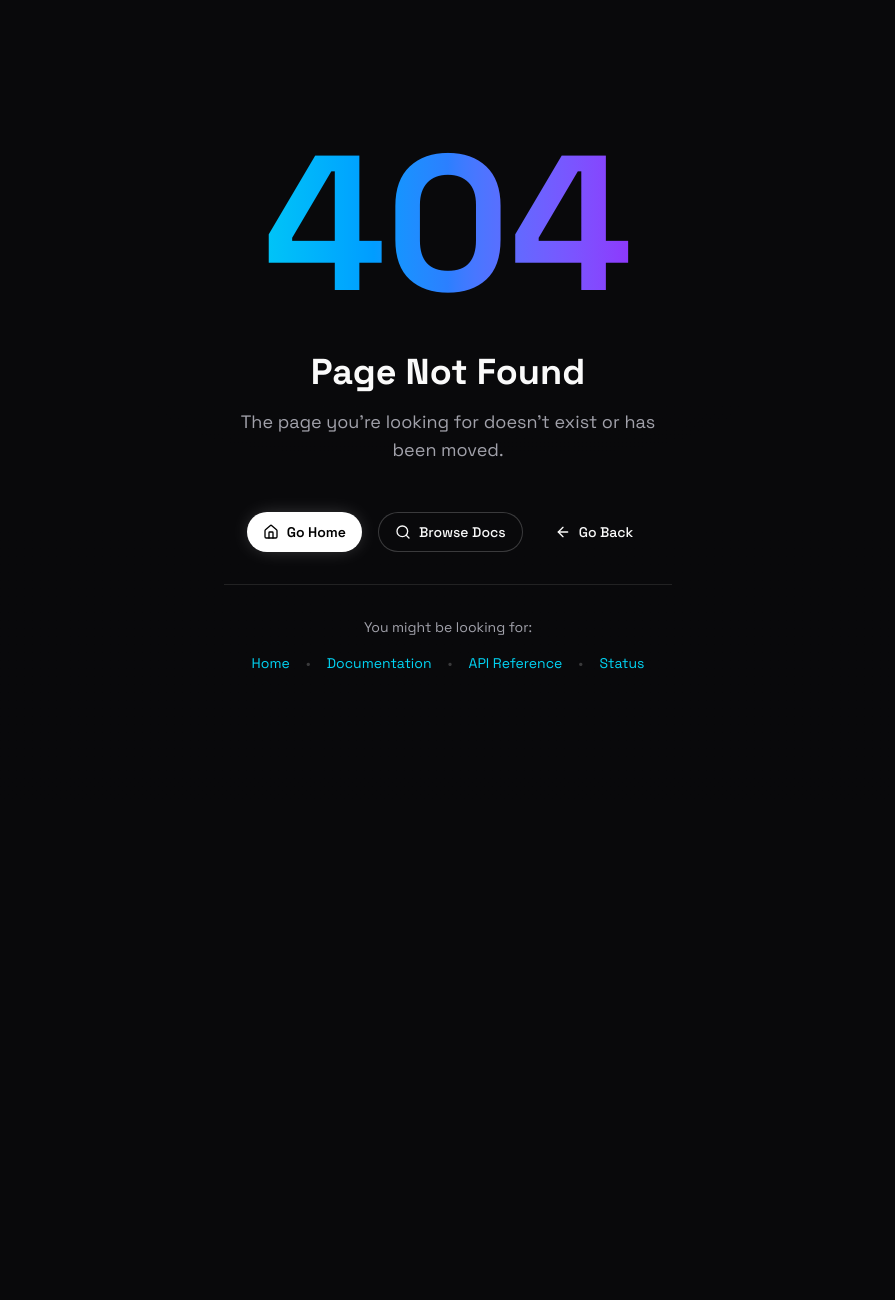
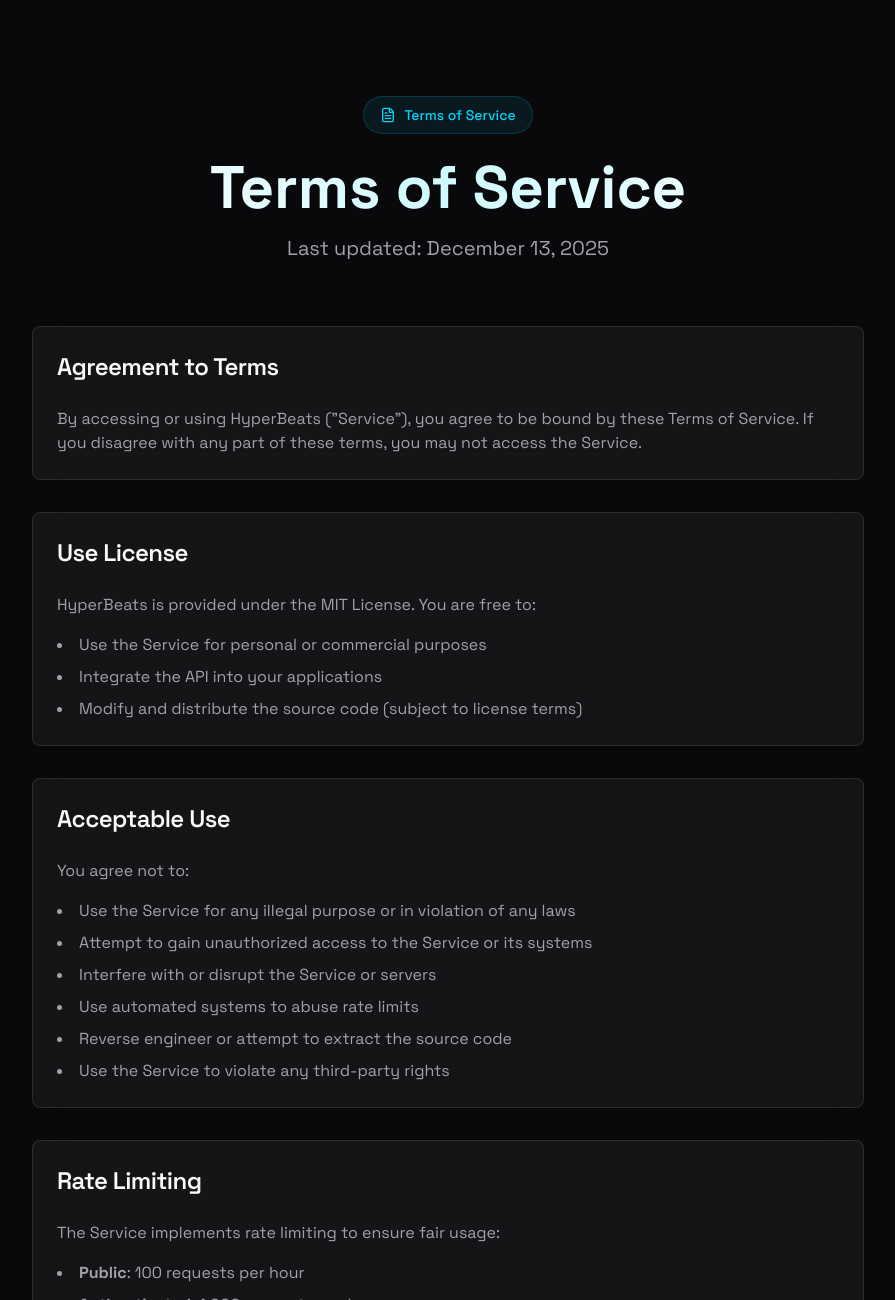
Before and after one commit to Hyperkit-Labs/hyperbeats, a Next.js app in the folder frontend/: page /terms in a window 1280 px wide. Before the commit this address had no page. Shown: the top 1300 px of the page, without its empty margins (192-1087 px from the left). Before the commit the page ends 800 px from the top, so only its background shows below. Built offline with nearby package versions, Linux system fonts and the light colour scheme.

Commit message:
chore: update terms in app

```diff
--- /dev/null
+++ b/frontend/src/app/terms/page.tsx
@@ -0,0 +1,219 @@
+"use client";
+
+import * as React from "react";
+import { Card, CardContent, CardDescription, CardHeader, CardTitle } from "@/components/ui/card";
+import { FileText } from "lucide-react";
+import { motion } from "framer-motion";
+
+export default function TermsPage() {
+  return (
+    <div className="min-h-screen bg-gradient-to-b from-background via-background to-background/50">
+      <div className="max-w-4xl mx-auto px-4 sm:px-6 lg:px-8 py-24">
+        <motion.div
+          initial={{ opacity: 0, y: 20 }}
+          animate={{ opacity: 1, y: 0 }}
+          className="text-center mb-16"
+        >
+          <div className="inline-flex items-center gap-2 px-4 py-2 rounded-full bg-cyan-500/10 border border-cyan-500/20 mb-6">
+            <FileText className="w-4 h-4 text-cyan-400" />
+            <span className="text-sm text-cyan-400 font-medium">Terms of Service</span>
+          </div>
+          <h1 className="text-5xl md:text-6xl font-bold mb-4 bg-clip-text text-transparent bg-gradient-to-r from-white via-cyan-100 to-white">
+            Terms of Service
+          </h1>
+          <p className="text-xl text-muted-foreground max-w-2xl mx-auto">
+            Last updated: December 13, 2025
+          </p>
+        </motion.div>
+
+        <div className="space-y-8">
+          <Card className="bg-white/5 border-white/10 backdrop-blur-xl">
+            <CardHeader>
+              <CardTitle className="text-2xl">Agreement to Terms</CardTitle>
+            </CardHeader>
+            <CardContent className="space-y-4 text-muted-foreground">
+              <p>
+                By accessing or using HyperBeats ("Service"), you agree to be bound by these Terms of Service. If you
+                disagree with any part of these terms, you may not access the Service.
+              </p>
+            </CardContent>
+          </Card>
+
+          <Card className="bg-white/5 border-white/10 backdrop-blur-xl">
+            <CardHeader>
+              <CardTitle className="text-2xl">Use License</CardTitle>
+            </CardHeader>
+            <CardContent className="space-y-4 text-muted-foreground">
+              <p>
+                HyperBeats is provided under the MIT License. You are free to:
+              </p>
+              <ul className="list-disc list-inside space-y-2">
+                <li>Use the Service for personal or commercial purposes</li>
+                <li>Integrate the API into your applications</li>
+                <li>Modify and distribute the source code (subject to license terms)</li>
+              </ul>
+            </CardContent>
+          </Card>
+
+          <Card className="bg-white/5 border-white/10 backdrop-blur-xl">
+            <CardHeader>
+              <CardTitle className="text-2xl">Acceptable Use</CardTitle>
+            </CardHeader>
+            <CardContent className="space-y-4 text-muted-foreground">
+              <p>You agree not to:</p>
+              <ul className="list-disc list-inside space-y-2">
+                <li>Use the Service for any illegal purpose or in violation of any laws</li>
+                <li>Attempt to gain unauthorized access to the Service or its systems</li>
+                <li>Interfere with or disrupt the Service or servers</li>
+                <li>Use automated systems to abuse rate limits</li>
+                <li>Reverse engineer or attempt to extract the source code</li>
+                <li>Use the Service to violate any third-party rights</li>
+              </ul>
+            </CardContent>
+          </Card>
+
+          <Card className="bg-white/5 border-white/10 backdrop-blur-xl">
+            <CardHeader>
+              <CardTitle className="text-2xl">Rate Limiting</CardTitle>
+            </CardHeader>
+            <CardContent className="space-y-4 text-muted-foreground">
+              <p>
+                The Service implements rate limiting to ensure fair usage:
+              </p>
+              <ul className="list-disc list-inside space-y-2">
+                <li><strong>Public</strong>: 100 requests per hour</li>
+                <li><strong>Authenticated</strong>: 1,000 requests per hour</li>
+                <li><strong>Enterprise</strong>: Custom limits based on agreement</li>
+              </ul>
+              <p>
+                Exceeding rate limits may result in temporary or permanent suspension of access.
+              </p>
+            </CardContent>
+          </Card>
+
+          <Card className="bg-white/5 border-white/10 backdrop-blur-xl">
+            <CardHeader>
+              <CardTitle className="text-2xl">Service Availability</CardTitle>
+            </CardHeader>
+            <CardContent className="space-y-4 text-muted-foreground">
+              <p>
+                We strive to maintain high availability but do not guarantee uninterrupted service. The Service may be
+                temporarily unavailable due to:
+              </p>
+              <ul className="list-disc list-inside space-y-2">
+                <li>Maintenance and updates</li>
+                <li>Technical issues or failures</li>
+                <li>Third-party service dependencies (e.g., GitHub API)</li>
+                <li>Force majeure events</li>
+              </ul>
+            </CardContent>
+          </Card>
+
+          <Card className="bg-white/5 border-white/10 backdrop-blur-xl">
+            <CardHeader>
+              <CardTitle className="text-2xl">Intellectual Property</CardTitle>
+            </CardHeader>
+            <CardContent className="space-y-4 text-muted-foreground">
+              <p>
+                The Service, including its original content, features, and functionality, is owned by Hyperkit Labs and
+                is protected by international copyright, trademark, and other intellectual property laws.
+              </p>
+              <p>
+                You retain all rights to content you provide through the Service. By using the Service, you grant us a
+                license to use, store, and process that content solely for the purpose of providing the Service.
+              </p>
+            </CardContent>
+          </Card>
+
+          <Card className="bg-white/5 border-white/10 backdrop-blur-xl">
+            <CardHeader>
+              <CardTitle className="text-2xl">Disclaimer of Warranties</CardTitle>
+            </CardHeader>
+            <CardContent className="space-y-4 text-muted-foreground">
+              <p>
+                The Service is provided "as is" and "as available" without warranties of any kind, either express or
+                implied, including but not limited to:
+              </p>
+              <ul className="list-disc list-inside space-y-2">
+                <li>Merchantability</li>
+                <li>Fitness for a particular purpose</li>
+                <li>Non-infringement</li>
+                <li>Accuracy or reliability of data</li>
+              </ul>
+            </CardContent>
+          </Card>
+
+          <Card className="bg-white/5 border-white/10 backdrop-blur-xl">
+            <CardHeader>
+              <CardTitle className="text-2xl">Limitation of Liability</CardTitle>
+            </CardHeader>
+            <CardContent className="space-y-4 text-muted-foreground">
+              <p>
+                In no event shall Hyperkit Labs be liable for any indirect, incidental, special, consequential, or
+                punitive damages, including without limitation, loss of profits, data, use, goodwill, or other
+                intangible losses, resulting from your use of the Service.
+              </p>
+            </CardContent>
+          </Card>
+
+          <Card className="bg-white/5 border-white/10 backdrop-blur-xl">
+            <CardHeader>
+              <CardTitle className="text-2xl">Termination</CardTitle>
+            </CardHeader>
+            <CardContent className="space-y-4 text-muted-foreground">
+              <p>
+                We may terminate or suspend your access to the Service immediately, without prior notice, for any
+                reason, including breach of these Terms.
+              </p>
+            </CardContent>
+          </Card>
+
+          <Card className="bg-white/5 border-white/10 backdrop-blur-xl">
+            <CardHeader>
+              <CardTitle className="text-2xl">Changes to Terms</CardTitle>
+            </CardHeader>
+            <CardContent className="space-y-4 text-muted-foreground">
+              <p>
+                We reserve the right to modify these Terms at any time. We will notify users of any material changes
+                by posting the new Terms on this page and updating the "Last updated" date.
+              </p>
+            </CardContent>
+          </Card>
+
+          <Card className="bg-white/5 border-white/10 backdrop-blur-xl">
+            <CardHeader>
+              <CardTitle className="text-2xl">Contact Information</CardTitle>
+            </CardHeader>
+            <CardContent className="space-y-4 text-muted-foreground">
+              <p>
+                If you have questions about these Terms, please contact us:
+              </p>
+              <ul className="list-none space-y-2">
+                <li>
+                  <strong>Email</strong>:{" "}
+                  <a
+                    href="mailto:contact@hyperionkit.xyz"
+                    className="text-cyan-400 hover:underline"
+                  >
+                    legal@hyperionkit.xyz
+                  </a>
+                </li>
+                <li>
+                  <strong>GitHub</strong>:{" "}
+                  <a
+                    href="https://github.com/Hyperkit-Labs/hyperbeats/issues"
+                    target="_blank"
+                    rel="noopener noreferrer"
+                    className="text-cyan-400 hover:underline"
+                  >
+                    Open an issue
+                  </a>
+                </li>
+              </ul>
+            </CardContent>
+          </Card>
+        </div>
+      </div>
+    </div>
+  );
+}
```
